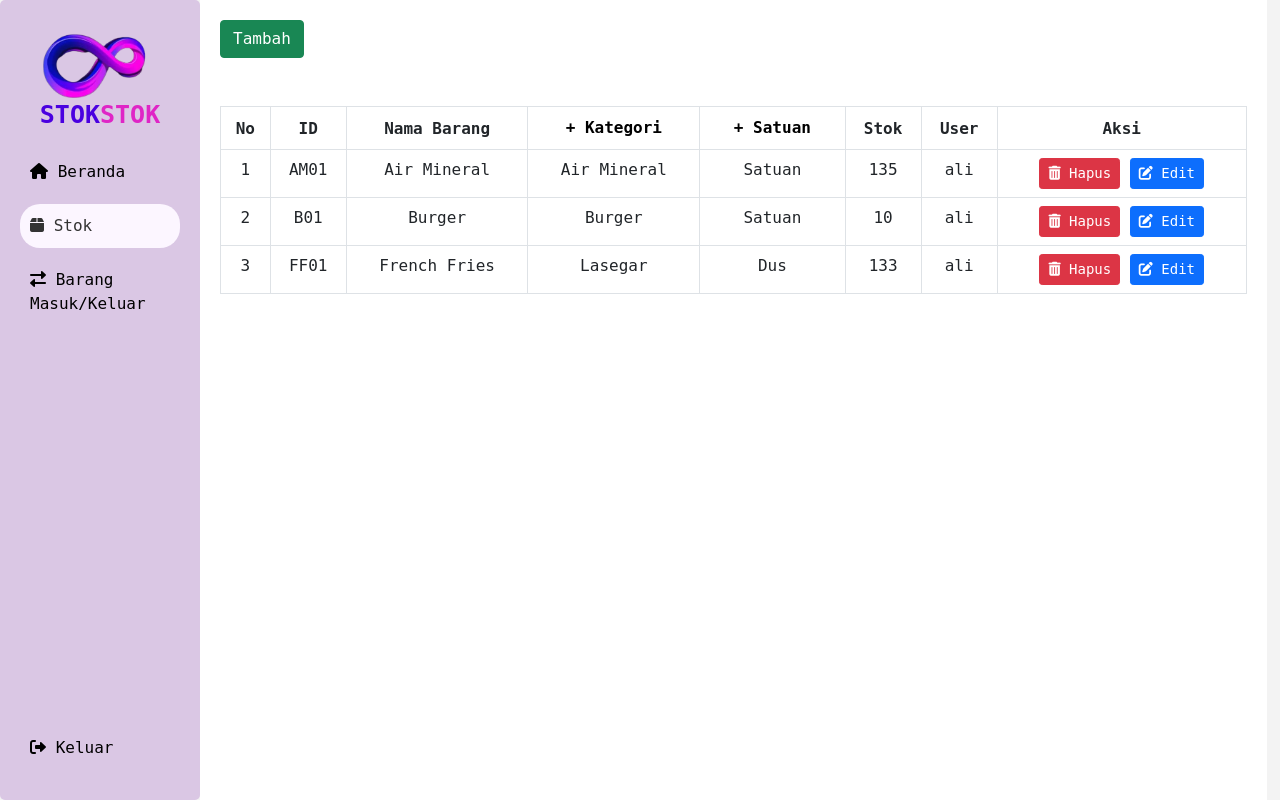
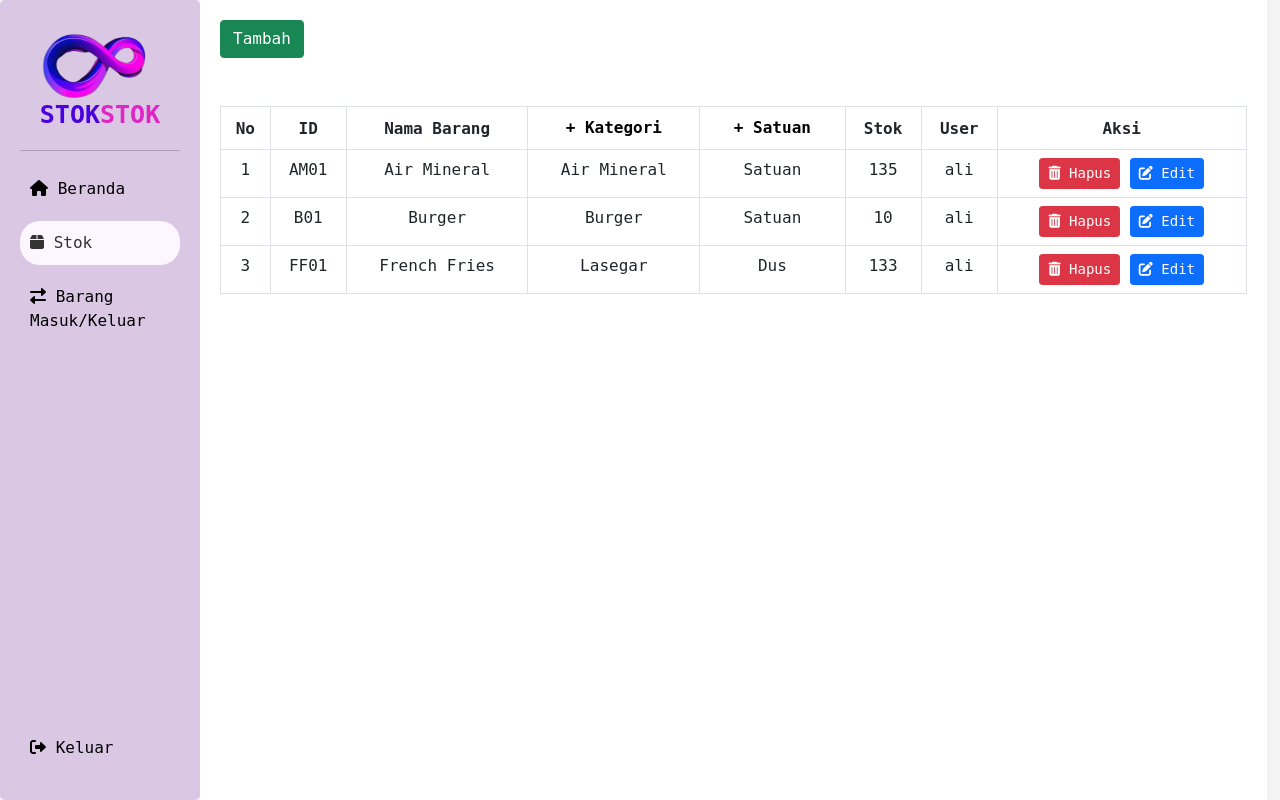
Before and after one commit to Geannnnn/PBL-105, a PHP site: page /PBL-105-main/PBL105/staff/stok.php in a window 1280 px wide. Run offline with PHP 8.4, Linux system fonts and the light colour scheme; data comes from the database, SQL or seed files in the repository.

Commit message:
Update stok.php

```diff
--- a/PBL105/staff/stok.php
+++ b/PBL105/staff/stok.php
@@ -73,6 +73,7 @@
                     <h3 class="stok-title" style="color: #4a00e0;">
                         <span>STOK</span><span style="color: rgb(223, 37, 198);">STOK</span>
                     </h3>
+                <hr class="divider">
                 <a href="dashboard.php">
                     <i class="fas fa-home"></i> Beranda
                 </a>
```
